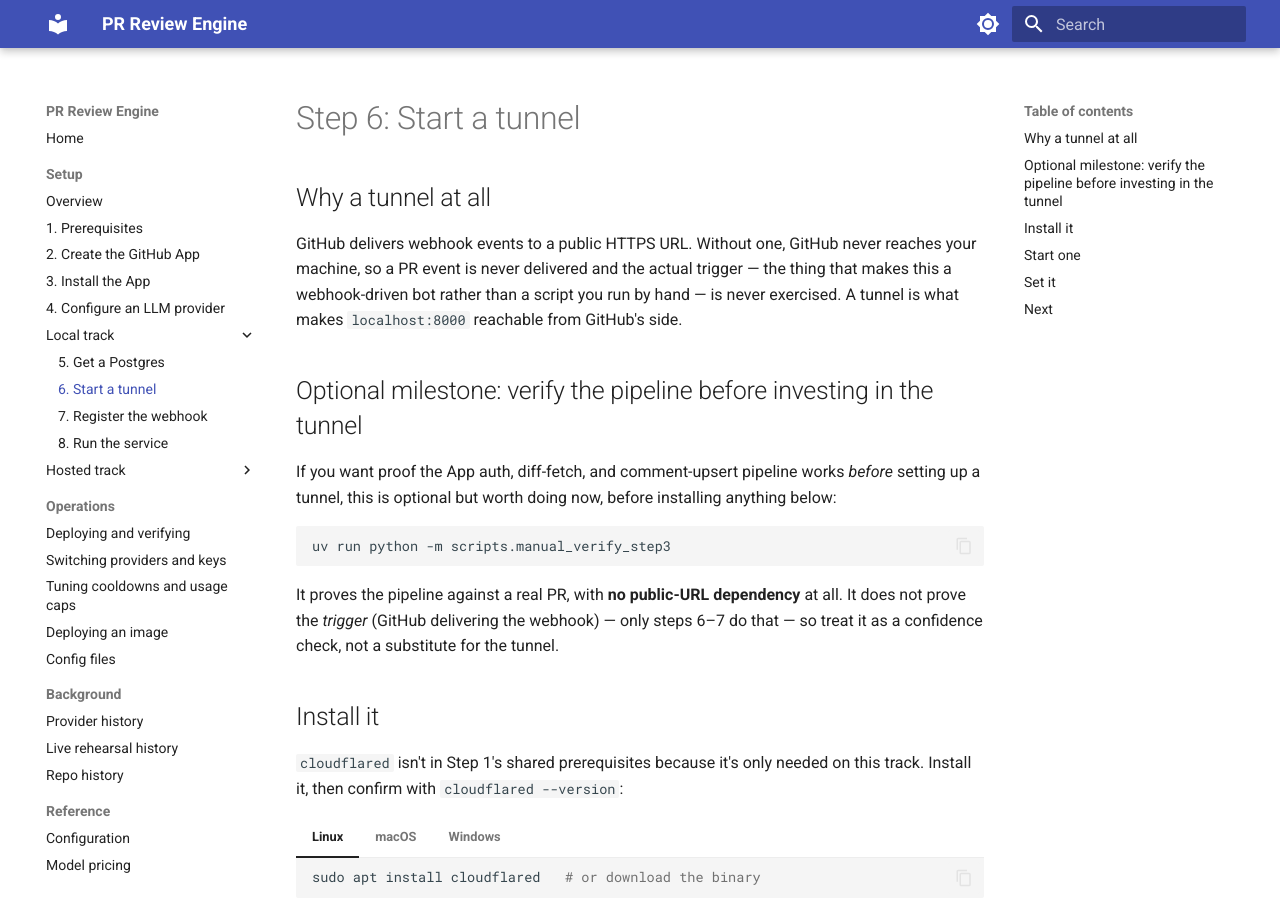
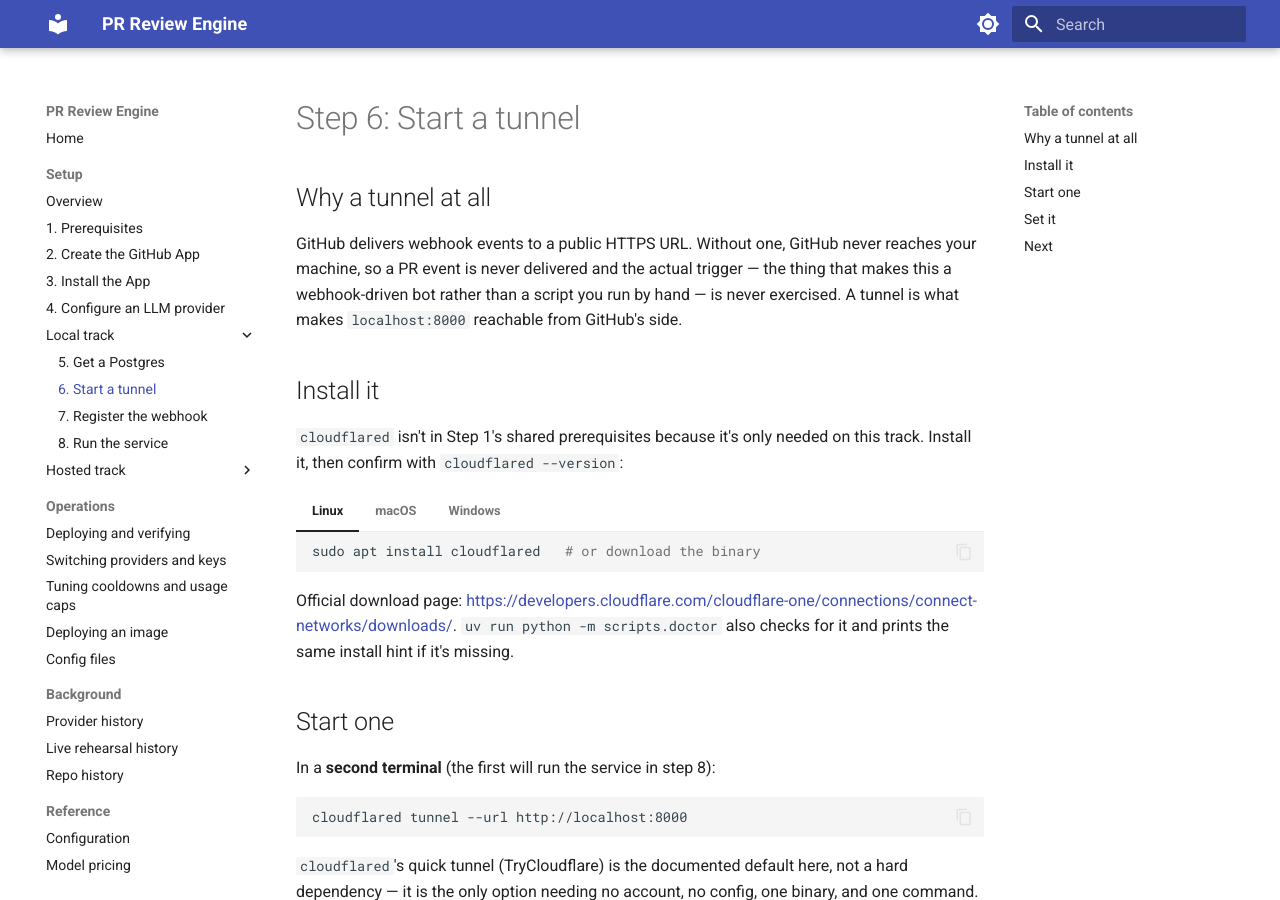
Before and after one commit to SomeoneSomewhereelse/pr-review-bot, an MkDocs documentation site: the page built from guide/setup/local/06-tunnel.md, in a window 1280 px wide and 900 px high. Built offline with MkDocs 1.6.1 and Material for MkDocs 9.7.7, drawn with Linux system fonts in a browser that asks for light colours.

Commit message:
docs: unwire manual_verify_step3 from the local tunnel guide
The milestone told the reader to run it against GITHUB_TARGET_REPO + PR
#1 before either exists -- that var is deliberately left unset at Step
3, and the demo PR isn't opened until Step 8's seed_demo_pr. On a
fresh account with no repo/PR yet, the script silently ran against an
empty repo name and crashed with a raw PyGithub 404 traceback instead
of a clear error. doctor's own app-permissions/github-install/
target-repo checks already verify the App auth and privileges live, so
this milestone was redundant as well as broken -- unwired rather than
fixed, same treatment as scripts.init_env.

````diff
--- a/guide/setup/local/06-tunnel.md
+++ b/guide/setup/local/06-tunnel.md
@@ -7,21 +7,6 @@
 trigger — the thing that makes this a webhook-driven bot rather than a
 script you run by hand — is never exercised. A tunnel is what makes
 `localhost:8000` reachable from GitHub's side.
-
-## Optional milestone: verify the pipeline before investing in the tunnel
-
-If you want proof the App auth, diff-fetch, and comment-upsert pipeline
-works *before* setting up a tunnel, this is optional but worth doing now,
-before installing anything below:
-
-```bash
-uv run python -m scripts.manual_verify_step3
-```
-
-It proves the pipeline against a real PR, with **no public-URL dependency**
-at all. It does not prove the *trigger* (GitHub delivering the webhook) —
-only steps 6–7 do that — so treat it as a confidence check, not a
-substitute for the tunnel.
 
 ## Install it
 
````
Also changed, not shown: 1 other file.
